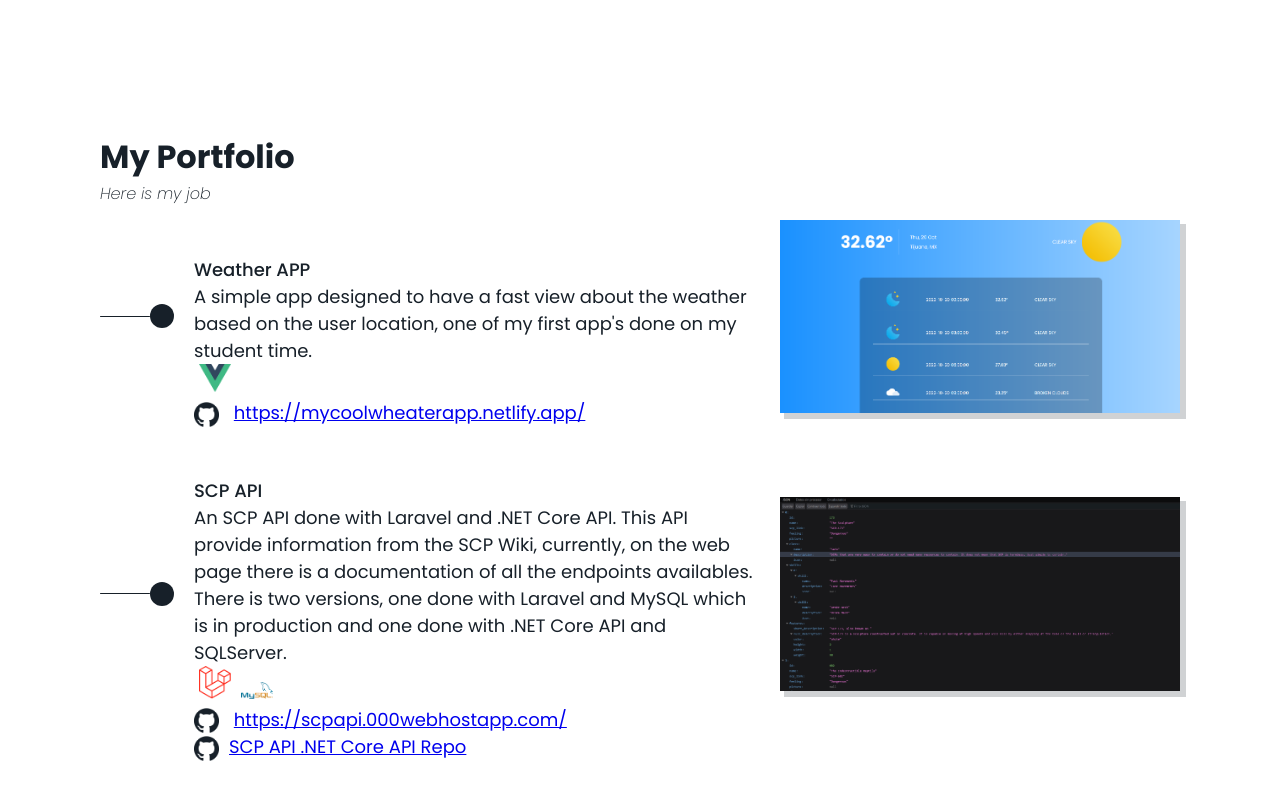
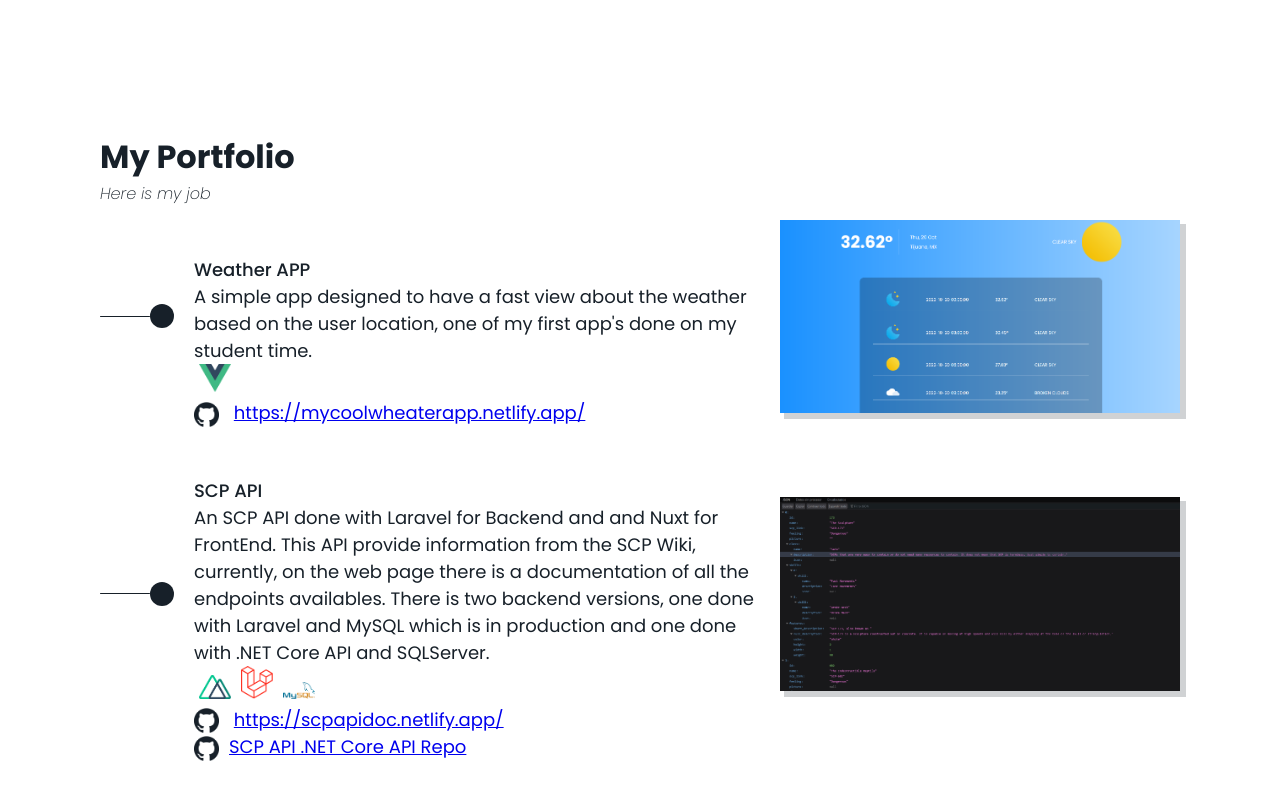
Before and after one commit to elGerardo/portfolio, a React (Create React App) app: page / in a window 1280 px wide. Shown: the part 1679-2479 px from the top of the page. Built offline with nearby package versions, Linux system fonts and the light colour scheme.

Commit message:
scp api tech and link changed

```diff
--- a/public/index.html
+++ b/public/index.html
@@ -24,7 +24,7 @@
       work correctly both with client-side routing and a non-root public URL.
       Learn how to configure a non-root public URL by running `npm run build`.
     -->
-    <title>React App</title>
+    <title>Gerardo Villalobos</title>
   </head>
   <body id="body">
     <noscript>You need to enable JavaScript to run this app.</noscript>
--- a/src/sections/portfolio.js
+++ b/src/sections/portfolio.js
@@ -25,16 +25,16 @@ var Portfolio = () => {
       <Project
         brand="SCP API"
         last="true"
-        text="An SCP API done with Laravel and .NET Core API.
+        text="An SCP API done with Laravel for Backend and and Nuxt for FrontEnd.
         This API provide information from the SCP Wiki, currently,
         on the web page there is a documentation of all the endpoints availables.
-        There is two versions, one done with Laravel and MySQL which is in production and
+        There is two backend versions, one done with Laravel and MySQL which is in production and
         one done with .NET Core API and SQLServer."
-        url="https://scpapi.000webhostapp.com/"
+        url="https://scpapidoc.netlify.app/"
         urlGithub="https://github.com/elGerardo/SCP-API"
         extraUrlGithub="https://github.com/elGerardo/SCP-API-net-core"
         image="scp_api.png"
-        techs='["laravel.png","mysql.png"]'
+        techs='["nuxt.png","laravel.png","mysql.png"]'
       />
       <br />
       <br />
```
